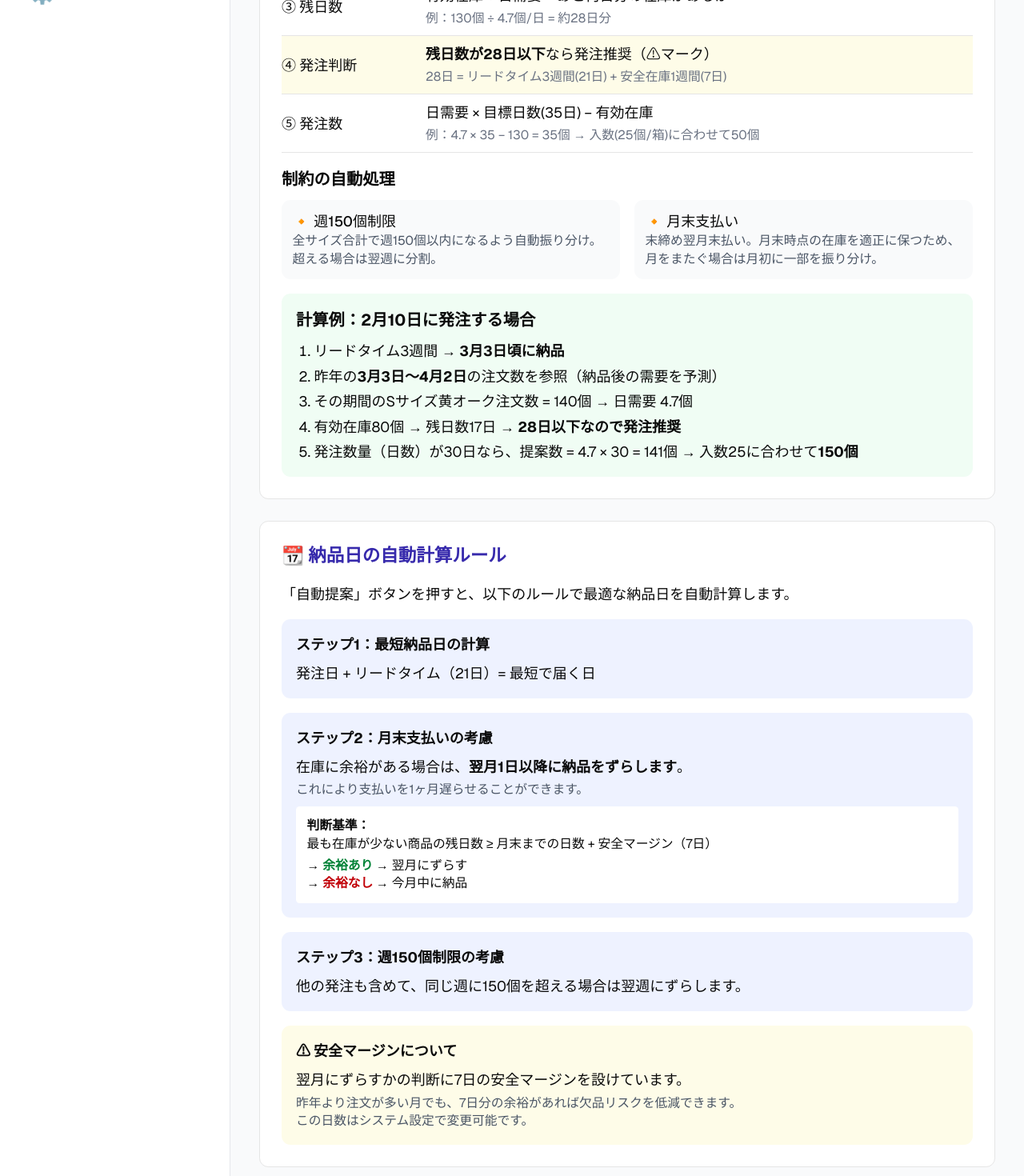
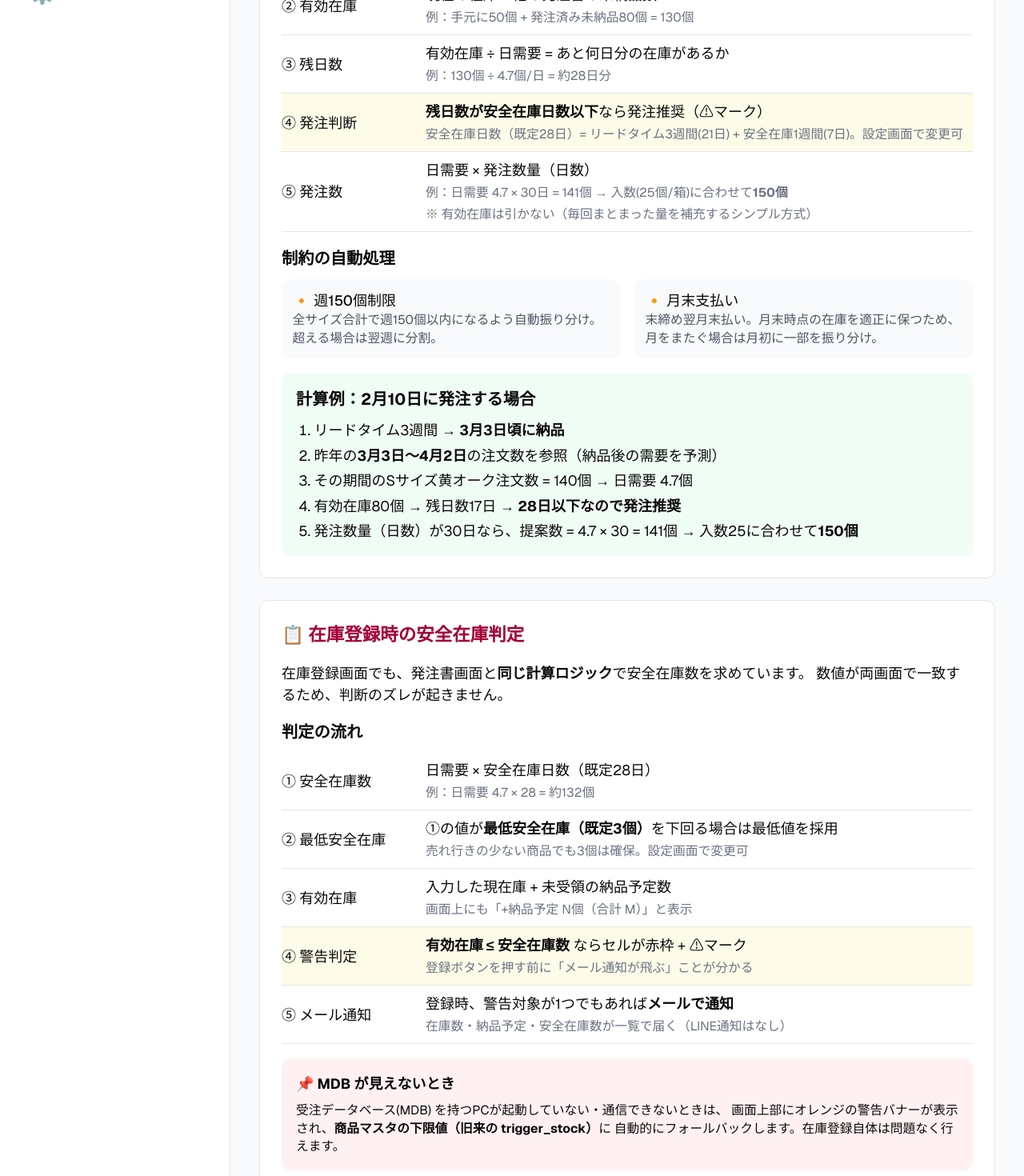
Before and after one commit to Megumin-123/order-frame, a Next.js app: page /guide in a window 1280 px wide. Shown: the part 580-2050 px from the top of the page at 80% size. Built offline with nearby package versions, Linux system fonts and the light colour scheme.

Commit message:
在庫登録: 最低安全在庫(既定3個)を設定で持たせる + 運用ガイド更新

```diff
--- a/app/guide/page.tsx
+++ b/app/guide/page.tsx
@@ -18,6 +18,10 @@ export default function GuidePage() {
             <h3 className="font-bold text-lg mb-2">基本的な考え方</h3>
             <p>固定の補充数ではなく、<strong>昨年の同時期の注文数</strong>から必要な発注数を自動計算します。</p>
             <p className="mt-1">季節によって注文数が異なるため（3月は1.3倍、7月は0.8倍など）、時期に応じた適切な量を発注できます。</p>
+            <p className="mt-2 text-sm bg-white rounded p-2">
+              💡 <strong>発注書画面と在庫登録画面で同じ計算ロジック</strong>を使っています。
+              発注画面で「発注推奨」となる商品は、在庫登録画面でも「安全在庫を下回った」と判定されます。
+            </p>
           </div>
 
           <div>
@@ -41,13 +45,14 @@ export default function GuidePage() {
                 </tr>
                 <tr className="border-b bg-yellow-50">
                   <td className="py-2 pr-4 font-medium">④ 発注判断</td>
-                  <td className="py-2"><strong>残日数が28日以下</strong>なら発注推奨（⚠マーク）<br/>
-                    <span className="text-sm text-gray-500">28日 = リードタイム3週間(21日) + 安全在庫1週間(7日)</span></td>
+                  <td className="py-2"><strong>残日数が安全在庫日数以下</strong>なら発注推奨（⚠マーク）<br/>
+                    <span className="text-sm text-gray-500">安全在庫日数（既定28日）= リードタイム3週間(21日) + 安全在庫1週間(7日)。設定画面で変更可</span></td>
                 </tr>
                 <tr className="border-b">
                   <td className="py-2 pr-4 font-medium">⑤ 発注数</td>
-                  <td className="py-2">日需要 × 目標日数(35日) − 有効在庫<br/>
-                    <span className="text-sm text-gray-500">例：4.7 × 35 − 130 = 35個 → 入数(25個/箱)に合わせて50個</span></td>
+                  <td className="py-2">日需要 × 発注数量（日数）<br/>
+                    <span className="text-sm text-gray-500">例：日需要 4.7 × 30日 = 141個 → 入数(25個/箱)に合わせて<strong>150個</strong></span><br/>
+                    <span className="text-sm text-gray-500">※ 有効在庫は引かない（毎回まとまった量を補充するシンプル方式）</span></td>
                 </tr>
               </tbody>
             </table>
@@ -76,6 +81,56 @@ export default function GuidePage() {
               <li>有効在庫80個 → 残日数17日 → <strong>28日以下なので発注推奨</strong></li>
               <li>発注数量（日数）が30日なら、提案数 = 4.7 × 30 = 141個 → 入数25に合わせて<strong>150個</strong></li>
             </ol>
+          </div>
+        </div>
+      </div>
+
+      {/* 在庫登録時の安全在庫判定 */}
+      <div className="bg-white rounded-lg border p-6 mb-6">
+        <h2 className="text-xl font-bold mb-4 text-rose-800">📋 在庫登録時の安全在庫判定</h2>
+
+        <div className="space-y-4">
+          <p>在庫登録画面でも、発注書画面と<strong>同じ計算ロジック</strong>で安全在庫数を求めています。
+            数値が両画面で一致するため、判断のズレが起きません。</p>
+
+          <div>
+            <h3 className="font-bold text-lg mb-2">判定の流れ</h3>
+            <table className="w-full border-collapse">
+              <tbody>
+                <tr className="border-b">
+                  <td className="py-2 pr-4 font-medium w-40">① 安全在庫数</td>
+                  <td className="py-2">日需要 × 安全在庫日数（既定28日）<br/>
+                    <span className="text-sm text-gray-500">例：日需要 4.7 × 28 = 約132個</span></td>
+                </tr>
+                <tr className="border-b">
+                  <td className="py-2 pr-4 font-medium">② 最低安全在庫</td>
+                  <td className="py-2">①の値が<strong>最低安全在庫（既定3個）</strong>を下回る場合は最低値を採用<br/>
+                    <span className="text-sm text-gray-500">売れ行きの少ない商品でも3個は確保。設定画面で変更可</span></td>
+                </tr>
+                <tr className="border-b">
+                  <td className="py-2 pr-4 font-medium">③ 有効在庫</td>
+                  <td className="py-2">入力した現在庫 + 未受領の納品予定数<br/>
+                    <span className="text-sm text-gray-500">画面上にも「+納品予定 N個（合計 M）」と表示</span></td>
+                </tr>
+                <tr className="border-b bg-yellow-50">
+                  <td className="py-2 pr-4 font-medium">④ 警告判定</td>
+                  <td className="py-2"><strong>有効在庫 ≤ 安全在庫数</strong> ならセルが赤枠 + ⚠マーク<br/>
+                    <span className="text-sm text-gray-500">登録ボタンを押す前に「メール通知が飛ぶ」ことが分かる</span></td>
+                </tr>
+                <tr className="border-b">
+                  <td className="py-2 pr-4 font-medium">⑤ メール通知</td>
+                  <td className="py-2">登録時、警告対象が1つでもあれば<strong>メールで通知</strong><br/>
+                    <span className="text-sm text-gray-500">在庫数・納品予定・安全在庫数が一覧で届く（LINE通知はなし）</span></td>
+                </tr>
+              </tbody>
+            </table>
+          </div>
+
+          <div className="bg-rose-50 rounded-lg p-4">
+            <h3 className="font-bold mb-2">📌 MDB が見えないとき</h3>
+            <p className="text-sm">受注データベース(MDB) を持つPCが起動していない・通信できないときは、
+              画面上部にオレンジの警告バナーが表示され、<strong>商品マスタの下限値（旧来の trigger_stock）</strong>に
+              自動的にフォールバックします。在庫登録自体は問題なく行えます。</p>
           </div>
         </div>
       </div>
@@ -128,6 +183,7 @@ export default function GuidePage() {
             <div>
               <p className="font-bold">在庫登録（パートさん）— 毎週月曜日</p>
               <p className="text-gray-600">棚の在庫を数えて「在庫登録」画面に入力。チェック表を印刷して使うと便利です。</p>
+              <p className="text-gray-600 text-sm mt-1">登録時、有効在庫が安全在庫を下回っている商品があると<strong>自動でメール通知</strong>が飛びます。</p>
             </div>
           </div>
           <div className="flex gap-4 items-start">
@@ -179,7 +235,7 @@ export default function GuidePage() {
               <tr><td className="p-2 border font-medium text-red-600">30日注文</td><td className="p-2 border">昨年同時期の30日間の注文数</td></tr>
               <tr><td className="p-2 border font-medium text-red-600">当月予測</td><td className="p-2 border">30日注文から月末までの予測注文数</td></tr>
               <tr><td className="p-2 border font-medium">日需要</td><td className="p-2 border">1日あたりの予測需要（30日注文÷30）</td></tr>
-              <tr><td className="p-2 border font-medium">残日数</td><td className="p-2 border">有効在庫÷日需要。28日以下で⚠表示</td></tr>
+              <tr><td className="p-2 border font-medium">残日数</td><td className="p-2 border">有効在庫÷日需要。安全在庫日数（既定28日）以下で⚠表示</td></tr>
               <tr><td className="p-2 border font-medium">週別納品</td><td className="p-2 border">週ごとの納品合計。150個超で⚠超過表示</td></tr>
             </tbody>
           </table>
--- a/app/settings/page.tsx
+++ b/app/settings/page.tsx
@@ -12,6 +12,7 @@ export default function SettingsPage() {
   const [targetStockDays, setTargetStockDays] = useState('35');
   const [weeklyLimit, setWeeklyLimit] = useState('150');
   const [safetyMarginDays, setSafetyMarginDays] = useState('7');
+  const [minSafetyStock, setMinSafetyStock] = useState('3');
   const [mdbPath, setMdbPath] = useState('C:\\Users\\smili\\Documents\\system\\sysdata.mdb');
   const [smtpHost, setSmtpHost] = useState('smtp.happy-vision.co.jp');
   const [smtpPort, setSmtpPort] = useState('587');
@@ -31,6 +32,7 @@ export default function SettingsPage() {
       if (data.target_stock_days) setTargetStockDays(data.target_stock_days);
       if (data.weekly_limit) setWeeklyLimit(data.weekly_limit);
       if (data.safety_margin_days) setSafetyMarginDays(data.safety_margin_days);
+      if (data.min_safety_stock) setMinSafetyStock(data.min_safety_stock);
       if (data.mdb_path) setMdbPath(data.mdb_path);
       if (data.smtp_host) setSmtpHost(data.smtp_host);
       if (data.smtp_port) setSmtpPort(data.smtp_port);
@@ -51,7 +53,7 @@ export default function SettingsPage() {
       body: JSON.stringify({
         delivery_lead_days: deliveryLeadDays,
         safety_stock_days: safetyStockDays, target_stock_days: targetStockDays,
-        weekly_limit: weeklyLimit, safety_margin_days: safetyMarginDays, mdb_path: mdbPath,
+        weekly_limit: weeklyLimit, safety_margin_days: safetyMarginDays, min_safety_stock: minSafetyStock, mdb_path: mdbPath,
         smtp_host: smtpHost, smtp_port: smtpPort, smtp_user: smtpUser, smtp_pass: smtpPass,
         email_to: emailTo, email_subject: emailSubject, email_signature: emailSignature,
       }),
@@ -109,7 +111,7 @@ export default function SettingsPage() {
 
         <div className="mt-4">
           <Label className="text-base font-semibold">自動提案パラメータ</Label>
-          <div className="grid grid-cols-4 gap-3 mt-2">
+          <div className="grid grid-cols-3 gap-3 mt-2">
             <div>
               <Label className="text-sm">安全在庫日数</Label>
               <div className="flex items-center gap-1">
@@ -118,6 +120,15 @@ export default function SettingsPage() {
                 <span className="text-sm">日</span>
               </div>
               <p className="text-xs text-gray-400 mt-1">この日数以下で発注推奨</p>
+            </div>
+            <div>
+              <Label className="text-sm">最低安全在庫</Label>
+              <div className="flex items-center gap-1">
+                <Input type="number" className="w-20 h-10 text-center" value={minSafetyStock}
+                  onChange={e => setMinSafetyStock(e.target.value)} />
+                <span className="text-sm">個</span>
+              </div>
+              <p className="text-xs text-gray-400 mt-1">この個数を下回らないよう保証</p>
             </div>
             <div>
               <Label className="text-sm">発注数量（日数）</Label>
```
Also changed, not shown: app/api/stock-check/route.ts (+15 -14 lines).
